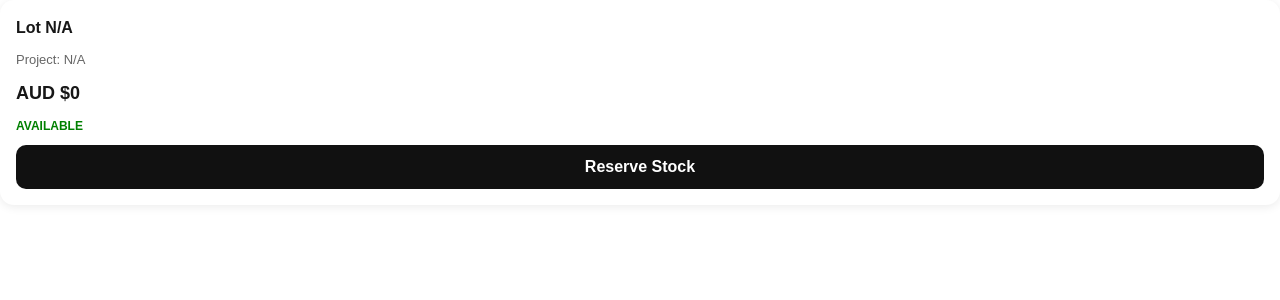
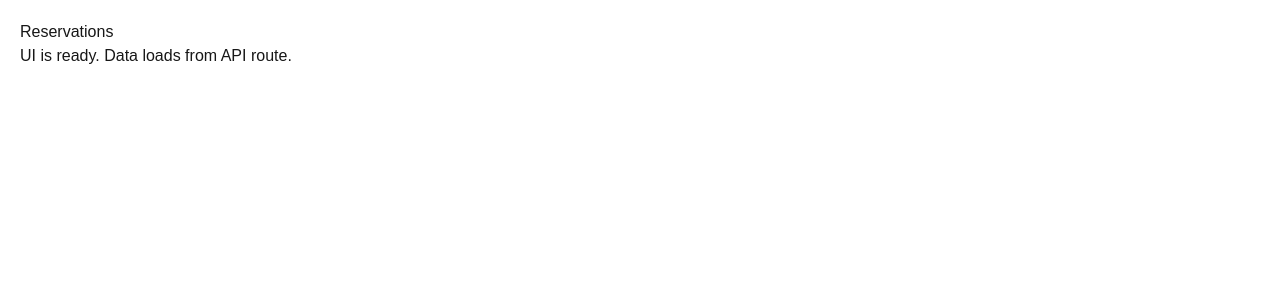
Before and after one commit to Benasi23/property-app, a Next.js app: page /reservations in a window 1280 px wide. Shown: the top 300 px of the page. Built offline with nearby package versions, Linux system fonts and the light colour scheme.

Commit message:
add env debug route

```diff
--- /dev/null
+++ b/app/api/debug-env/route.ts
@@ -0,0 +1,6 @@
+export async function GET() {
+  return Response.json({
+    SUPABASE_URL: process.env.NEXT_PUBLIC_SUPABASE_URL || "MISSING",
+    SUPABASE_KEY: process.env.NEXT_PUBLIC_SUPABASE_ANON_KEY ? "SET" : "MISSING",
+  });
+}
--- /dev/null
+++ b/app/api/reservations/route.ts
@@ -0,0 +1,32 @@
+import { getSupabase } from "../../../lib/supabase";
+
+export async function GET() {
+  try {
+    const supabase = getSupabase();
+
+    const { data, error } = await supabase
+      .from("reservations")
+      .select("*")
+      .order("created_at", { ascending: false });
+
+    if (error) {
+      return Response.json(
+        { success: false, error: error.message },
+        { status: 500 }
+      );
+    }
+
+    return Response.json({
+      success: true,
+      data,
+    });
+  } catch (err: any) {
+    return Response.json(
+      {
+        success: false,
+        error: err.message || "Server error",
+      },
+      { status: 500 }
+    );
+  }
+}
--- a/app/lib/supabase.js
+++ b/app/lib/supabase.js
@@ -1,6 +1,12 @@
 import { createClient } from "@supabase/supabase-js";
 
-export const supabase = createClient(
-  "https://bbxpftpgibvewjekozrv.supabase.co",
-  "eyJhbGciOiJIUzI1NiIsInR5cCI6IkpXVCJ9.eyJpc3MiOiJzdXBhYmFzZSIsInJlZiI6ImJieHBmdHBnaWJ2ZXdqZWtvenJ2Iiwicm9sZSI6ImFub24iLCJpYXQiOjE3ODA2ODc0MTEsImV4cCI6MjA5NjI2MzQxMX0.KDOGzlAabiSjdz_56jYvGh3LRK4K0UJu5Jsjnn1eiBU"
-);
+export function getSupabase() {
+  const supabaseUrl = process.env.NEXT_PUBLIC_SUPABASE_URL;
+  const supabaseAnonKey = process.env.NEXT_PUBLIC_SUPABASE_ANON_KEY;
+
+  if (!supabaseUrl || !supabaseAnonKey) {
+    throw new Error("Missing Supabase environment variables");
+  }
+
+  return createClient(supabaseUrl, supabaseAnonKey);
+}
--- a/app/reservations/page.tsx
+++ b/app/reservations/page.tsx
@@ -1,135 +1,8 @@
-"use client";
-
-import { useState } from "react";
-import { supabase } from "../lib/supabase";
-
-export default function PropertyCard({ p }: { p: any }) {
-  const [status, setStatus] = useState(p?.status ?? "available");
-  const [loading, setLoading] = useState(false);
-  const [error, setError] = useState<string | null>(null);
-
-  const reserveProperty = async () => {
-    try {
-      setLoading(true);
-      setError(null);
-
-      // get logged-in user
-      const {
-        data: { user },
-        error: userError,
-      } = await supabase.auth.getUser();
-
-      if (userError || !user) {
-        throw new Error("You must be logged in to reserve");
-      }
-
-      // FIX: always generate expiry (NEVER NULL)
-      const expiresAt = new Date(Date.now() + 15 * 60 * 1000); // 15 min hold
-
-      const { error } = await supabase
-        .from("properties")
-        .update({
-          status: "reserved",
-          reserved_by: user.id,
-          reserved_at: new Date().toISOString(),
-          expires_at: expiresAt.toISOString(), // ✅ ALWAYS SET
-        })
-        .eq("id", p.id)
-        .eq("status", "available");
-
-      if (error) throw error;
-
-      setStatus("reserved");
-    } catch (err: any) {
-      setError(err.message || "Reservation failed");
-    } finally {
-      setLoading(false);
-    }
-  };
-
-  const isExpired =
-    p?.expires_at && new Date(p.expires_at).getTime() < Date.now();
-
-  const displayStatus = isExpired ? "available" : status;
-
+export default function ReservationsPage() {
   return (
-    <div
-      style={{
-        background: "white",
-        borderRadius: 14,
-        padding: 16,
-        boxShadow: "0 2px 10px rgba(0,0,0,0.08)",
-        display: "flex",
-        flexDirection: "column",
-        gap: 10,
-      }}
-    >
-      {/* LOT */}
-      <div style={{ fontWeight: 800 }}>
-        Lot {p?.lot_id ?? "N/A"}
-      </div>
-
-      {/* PROJECT */}
-      <div style={{ fontSize: 13, color: "#666" }}>
-        Project: {p?.project_id ?? "N/A"}
-      </div>
-
-      {/* PRICE (AUD) */}
-      <div style={{ fontSize: 18, fontWeight: 700 }}>
-        AUD ${Number(p?.price ?? 0).toLocaleString("en-AU")}
-      </div>
-
-      {/* STATUS */}
-      <div
-        style={{
-          fontSize: 12,
-          fontWeight: 700,
-          color:
-            displayStatus === "available"
-              ? "green"
-              : displayStatus === "reserved"
-              ? "orange"
-              : "red",
-        }}
-      >
-        {displayStatus.toUpperCase()}
-      </div>
-
-      {/* EXPIRY INFO */}
-      {status === "reserved" && p?.expires_at && (
-        <div style={{ fontSize: 12, color: "#555" }}>
-          Hold expires:{" "}
-          {new Date(p.expires_at).toLocaleString("en-AU")}
-        </div>
-      )}
-
-      {/* ERROR */}
-      {error && (
-        <div style={{ color: "red", fontSize: 12 }}>
-          {error}
-        </div>
-      )}
-
-      {/* BUTTON */}
-      <button
-        onClick={reserveProperty}
-        disabled={loading || displayStatus !== "available"}
-        style={{
-          padding: 10,
-          borderRadius: 10,
-          border: "none",
-          background:
-            displayStatus === "available" ? "#111" : "#ccc",
-          color: "white",
-          fontWeight: 700,
-          cursor:
-            displayStatus === "available"
-              ? "pointer"
-              : "not-allowed",
-        }}
-      >
-        {loading ? "Reserving..." : "Reserve Stock"}
-      </button>
+    <div style={{ padding: 20 }}>
+      <h1>Reservations</h1>
+      <p>UI is ready. Data loads from API route.</p>
     </div>
   );
 }
```
